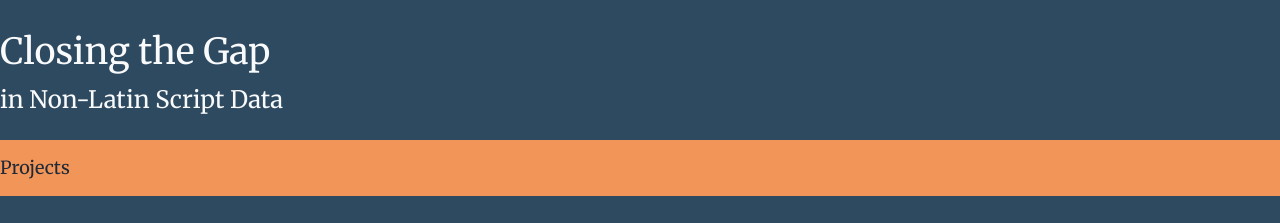
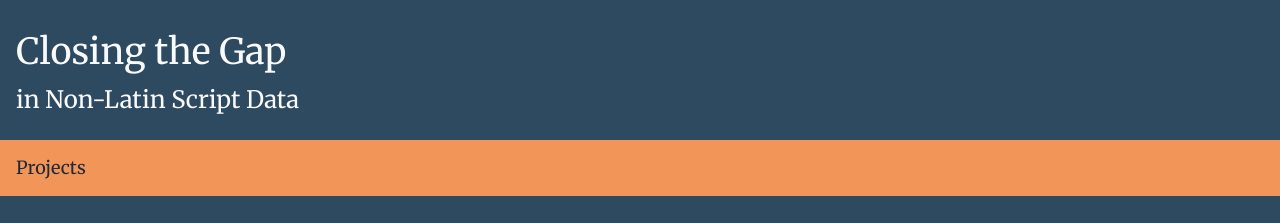
Before and after one commit to theodore-s-beers/ctg-redux, a SvelteKit app: page / in a window 1280 px wide. Shown: the top 223 px of the page. Built offline with nearby package versions, Linux system fonts and the light colour scheme; no server answers.

Commit message:
Add padding

```diff
--- a/src/routes/+page.svelte
+++ b/src/routes/+page.svelte
@@ -63,16 +63,16 @@
 	/>
 </svelte:head>
 
-<div class="mx-auto mb-6 max-w-7xl text-gray-50">
+<div class="mx-auto mb-6 max-w-7xl px-4 text-gray-50">
 	<h1 class="mb-3 text-4xl">Closing the Gap</h1>
 	<h2 class="text-2xl">in Non-Latin Script Data</h2>
 </div>
 
 <div class="mb-6 bg-[#f29559] py-3.5">
-	<a href="/" class="mx-auto block max-w-7xl text-lg hover:underline">Projects</a>
+	<a href="/" class="mx-auto block max-w-7xl px-4 text-lg hover:underline">Projects</a>
 </div>
 
-<div class="mx-auto max-w-7xl">
+<div class="mx-auto max-w-7xl px-4">
 	<p class="mb-4 text-center text-lg text-gray-50">
 		<code>{entries.length}</code> entries
 	</p>
```
